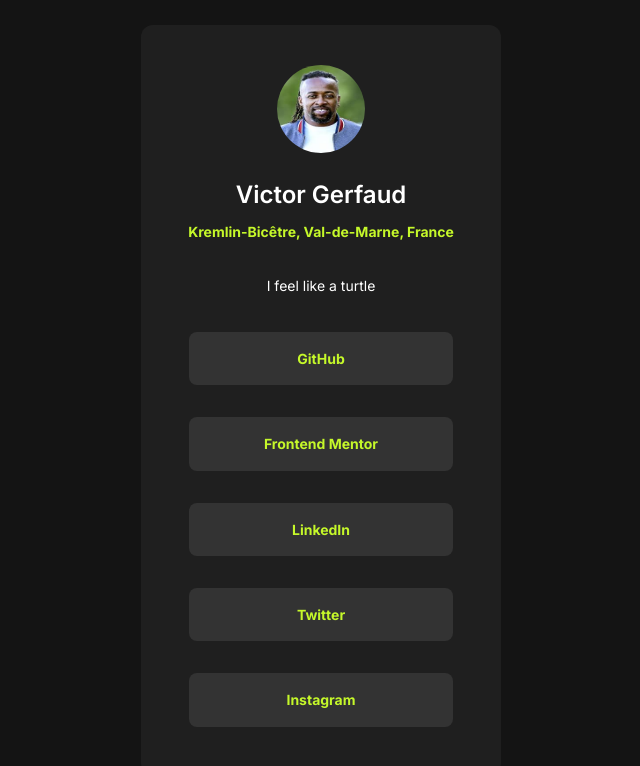
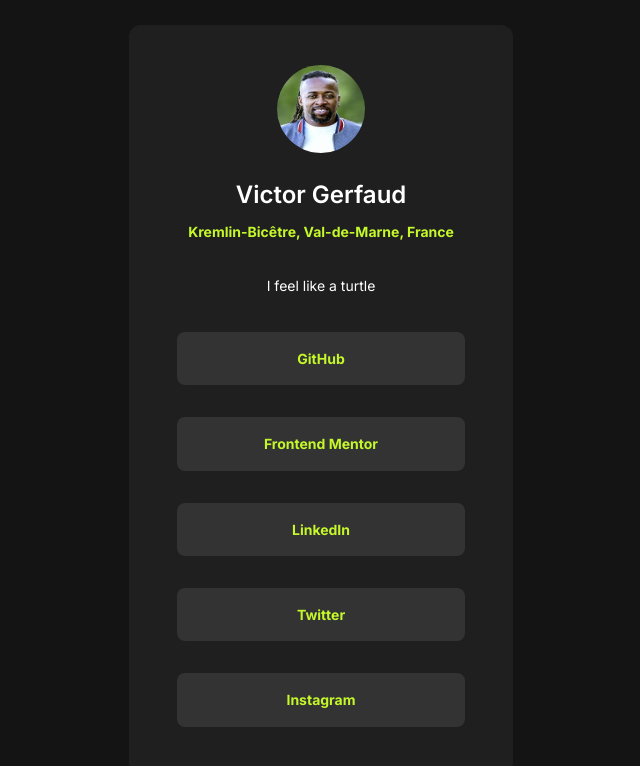
Before and after one commit to JamesLaviron/social-links-profile-main, a Vue app: page / in a window 1536 px wide. Shown: the top 766 px of the page, without its empty margins (447-1087 px from the left). Built offline with nearby package versions, Linux system fonts and the light colour scheme.

Commit message:
Add fixed width for main depending on device

```diff
--- a/src/App.vue
+++ b/src/App.vue
@@ -45,6 +45,7 @@
   main {
     padding: var(--spacing-500);
     margin: var(--spacing-300) 0;
+    width: 37.6rem;
   }
 }
 
@@ -53,6 +54,7 @@
   main {
     padding: var(--spacing-500);
     margin: var(--spacing-300) 0;
+    width: 38.4rem;
   }
 }
 
```
Also changed, not shown: 1 other file (tests, documents, lock files or other folders).
